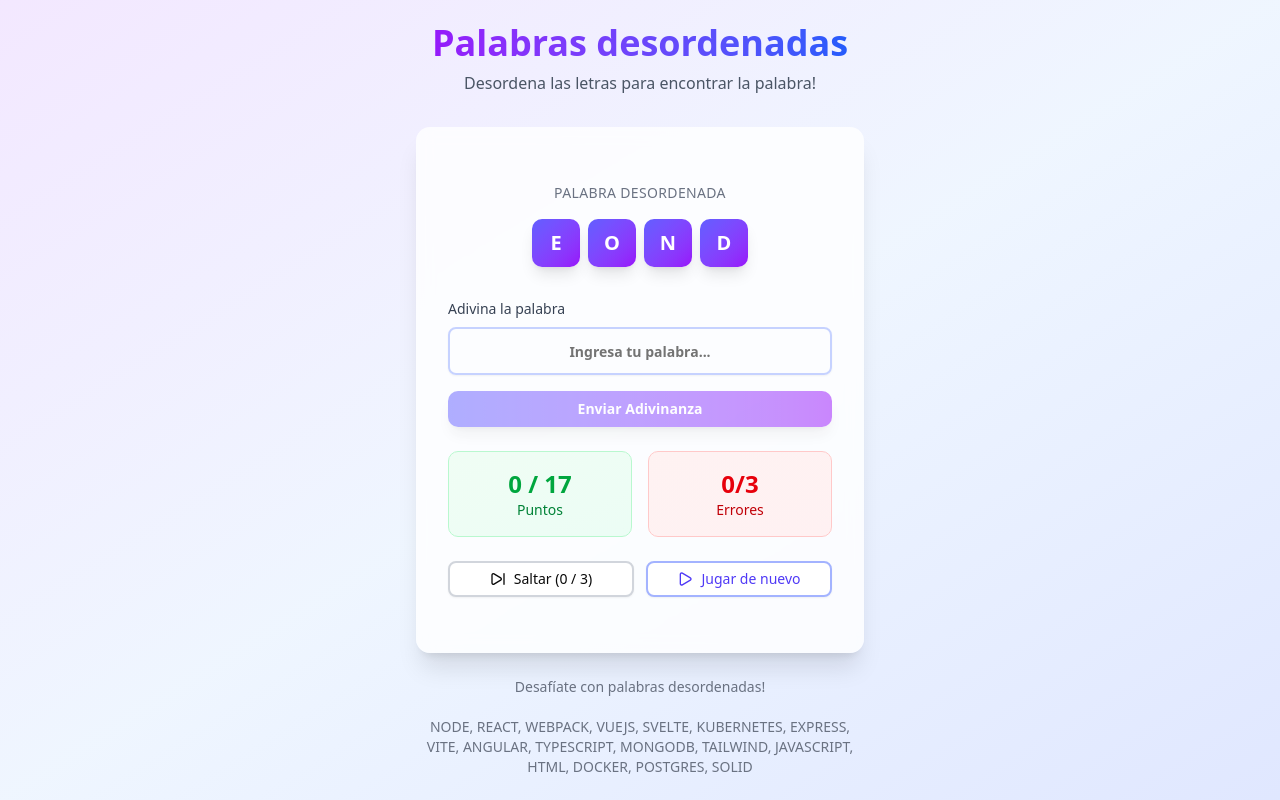
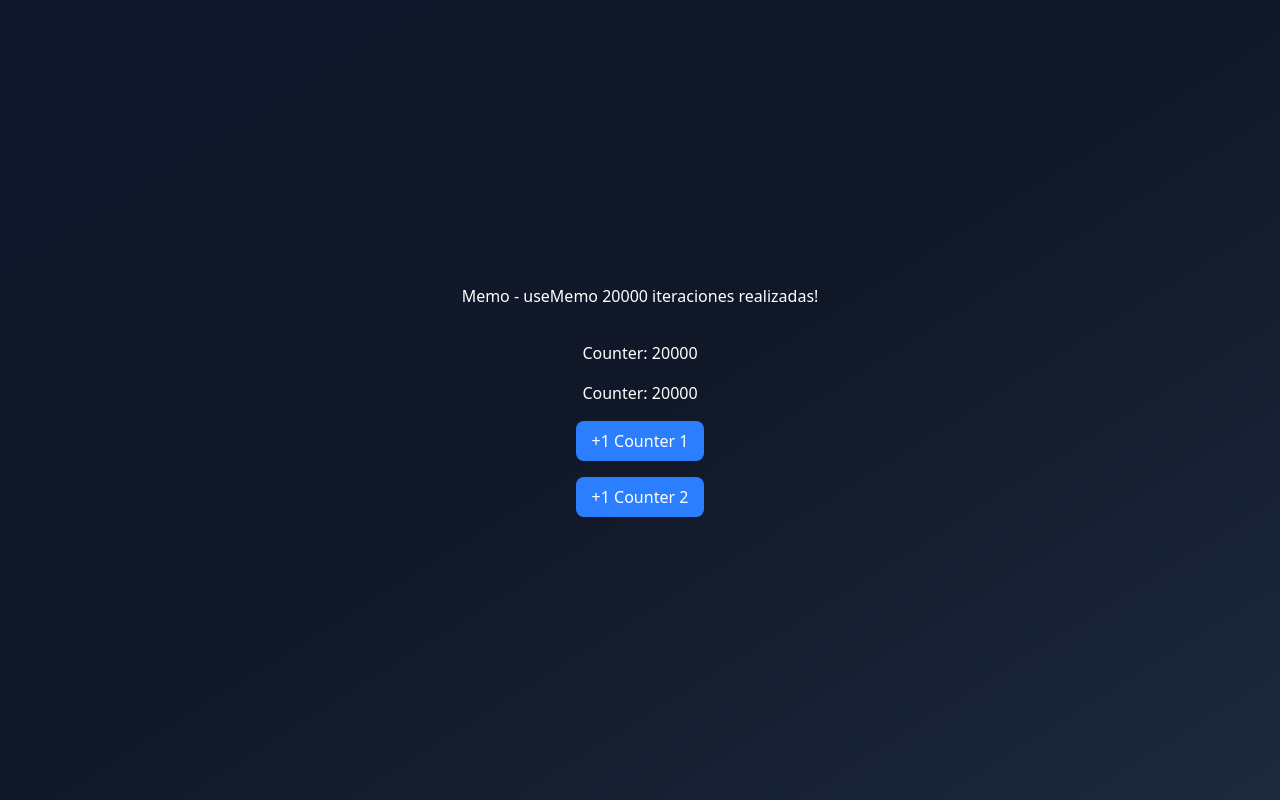
Before and after one commit to jtejadavilca-cursos/curso-2025-reactjs-fh-app, a React (Vite) app: page / in a window 1280 px wide. Built offline with nearby package versions, Linux system fonts and the light colour scheme.

Commit message:
Using useCallback, React.memo and useMemo to memorize functions, component renders and returned function values

```diff
--- /dev/null
+++ b/src/06-memos/MemoCounter.tsx
@@ -0,0 +1,36 @@
+import { useCounter } from "@/hooks/useCounter";
+import { useMemo } from "react";
+
+const heavyStuff = (iterationNumber: number) => {
+    console.time("Heavy_stuff_started");
+
+    for (let index = 0; index < iterationNumber; index++) {
+        console.log("Ahí vamos...");
+    }
+    console.timeEnd("Heavy_stuff_started");
+
+    return `${iterationNumber} iteraciones realizadas!`;
+};
+
+export const MemoCounter = () => {
+    const { counter, increment } = useCounter(20_000);
+    const { counter: counter2, increment: increment2 } = useCounter(20_000);
+
+    const myHeavyValue = useMemo(() => heavyStuff(counter), [counter]);
+
+    return (
+        <div className="bg-gradient flex flex-col gap-4">
+            <h1>Memo - useMemo {myHeavyValue}</h1>
+            <hr />
+
+            <h4>Counter: {counter}</h4>
+            <h4>Counter: {counter2}</h4>
+            <button className="bg-blue-500 text-white px-4 py-2 rounded-md cursor-pointer" onClick={increment}>
+                +1 Counter 1
+            </button>
+            <button className="bg-blue-500 text-white px-4 py-2 rounded-md cursor-pointer" onClick={increment2}>
+                +1 Counter 2
+            </button>
+        </div>
+    );
+};
--- /dev/null
+++ b/src/06-memos/MemoHook.tsx
@@ -0,0 +1,34 @@
+import { useCallback, useState } from "react";
+import { MyTitle } from "./ui/MyTitle";
+import { MySubtitle } from "./ui/MySubtitle";
+
+export const MemoHook = () => {
+    const [title, setTitle] = useState("Hola");
+    const [subtitle, setSubtitle] = useState("Mundo");
+    const handleCallApiFunction = useCallback(() => {
+        console.log("Calling external API");
+    }, [subtitle]);
+    return (
+        // <div className="bg-gradient font-thin text-white">
+        //     <h1 className="text-2xl font-thin text-white">MemoApp</h1>
+        // </div>
+        <div className="bg-gradient flex flex-col gap-4">
+            <h1 className="text-2xl ">MemoApp</h1>
+            <MyTitle title={title} />
+            <MySubtitle subtitle={subtitle} callMyApi={handleCallApiFunction} />
+            <h1>Mi subtítulo</h1>
+            <button
+                onClick={() => setTitle((t) => (t === "Hola" ? "Hello" : "Hola"))}
+                className="bg-blue-500 px-4 py-2 rounded-md cursor-pointer"
+            >
+                Cambiar título
+            </button>
+            <button
+                onClick={() => setSubtitle((t) => (t === "Mundo" ? "World" : "Mundo"))}
+                className="bg-blue-500 px-4 py-2 rounded-md cursor-pointer"
+            >
+                Cambiar subtítulo
+            </button>
+        </div>
+    );
+};
--- /dev/null
+++ b/src/06-memos/ui/MySubtitle.tsx
@@ -0,0 +1,17 @@
+import React from "react";
+
+interface Props {
+    subtitle: string;
+    callMyApi: () => void;
+}
+export const MySubtitle = React.memo(({ subtitle, callMyApi }: Props) => {
+    console.log("My subtitle re-render");
+    return (
+        <>
+            <h6>{subtitle}</h6>
+            <button onClick={callMyApi} className="bg-indigo-500 px-2 py-1 rounded-md cursor-pointer">
+                Llamar a función
+            </button>
+        </>
+    );
+});
--- /dev/null
+++ b/src/06-memos/ui/MyTitle.tsx
@@ -0,0 +1,10 @@
+import React from "react";
+
+interface Props {
+    title: string;
+}
+
+export const MyTitle = React.memo(({ title }: Props) => {
+    console.log("My title re-render");
+    return <h1 className="text-3xl">{title}</h1>;
+});
--- a/src/main.tsx
+++ b/src/main.tsx
@@ -7,7 +7,9 @@
 // import { PokemonPage } from "./03-examples/PokemonPage";
 // import { FocusScreen } from "./04-useRef/FocusScreen";
 // import { TasksApp } from "./05-useReducer/TaskApp";
-import { ScrambleWords } from "./05-useReducer/ScrambleWords";
+// import { ScrambleWords } from "./05-useReducer/ScrambleWords";
+// import { MemoHook } from "./06-memos/MemoHook";
+import { MemoCounter } from "./06-memos/MemoCounter";
 
 import "./index.css";
 
@@ -20,6 +22,7 @@
         {/* <PokemonPage /> */}
         {/* <FocusScreen /> */}
         {/* <TasksApp /> */}
-        <ScrambleWords />
+        {/* <ScrambleWords /> */}
+        <MemoCounter />
     </StrictMode>
 );
```
